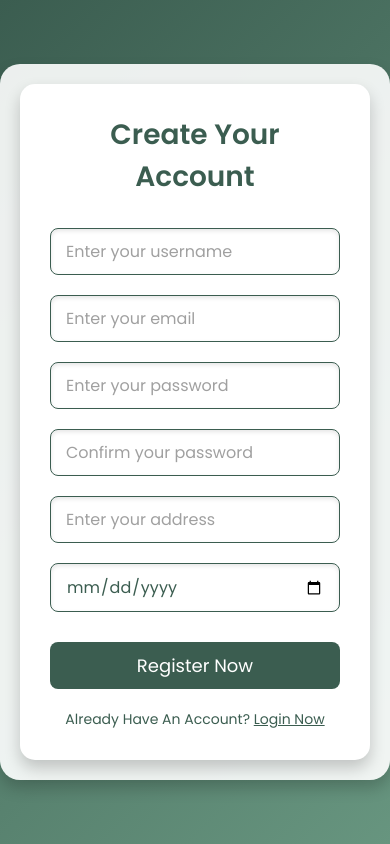
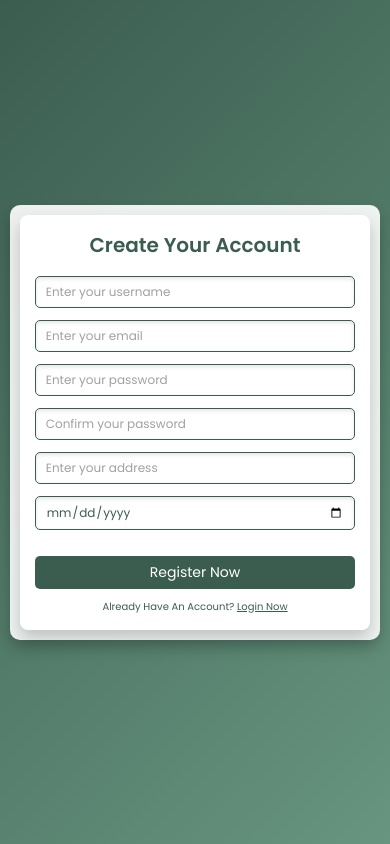
Before and after one commit to Leonis2005/Projekt_Furniture_Web, a PHP site: page /register.html in a window 390 px wide. Run offline with PHP 8.4, Linux system fonts and the light colour scheme; some libraries are stand-ins or nearby versions.

Commit message:
Register Form Responsive

```diff
--- a/css/register.css
+++ b/css/register.css
@@ -25,10 +25,10 @@ html {
 }
 
 .form-container {
-    width: 40rem; /* Reduced width */
-    padding: 2rem; /* Reduced padding */
+    width: 40rem;
+    padding: 2rem;
     background-color: rgba(255, 255, 255, 0.9);
-    border-radius: 2rem; /* Reduced border-radius */
+    border-radius: 2rem;
     box-shadow: 0 8px 16px rgba(0, 0, 0, 0.2);
     display: flex;
     align-items: center;
@@ -38,15 +38,15 @@ html {
 
 .form-container form {
     width: 100%;
-    padding: 3rem; /* Reduced padding */
+    padding: 3rem;
     background: #ffffff;
-    border-radius: 1.5rem; /* Reduced border-radius */
+    border-radius: 1.5rem;
     box-shadow: 0 8px 16px rgba(0, 0, 0, 0.2);
 }
 
 .form-container form h3 {
-    font-size: 2.8rem; /* Reduced font-size */
-    padding-bottom: 2rem; /* Reduced padding */
+    font-size: 2.8rem;
+    padding-bottom: 2rem;
     color: #3b5d50;
     text-align: center;
     font-weight: 600;
@@ -55,12 +55,12 @@ html {
 .form-container form .box {
     width: 100%;
     text-transform: none;
-    font-size: 1.6rem; /* Reduced font-size */
+    font-size: 1.6rem;
     color: #3b5d50;
-    padding: 1rem 1.5rem; /* Reduced padding */
+    padding: 1rem 1.5rem;
     border: 0.1rem solid #3b5d50;
-    margin: 1rem 0; /* Reduced margin */
-    border-radius: 0.8rem; /* Reduced border-radius */
+    margin: 1rem 0;
+    border-radius: 0.8rem;
     background: #ffffff;
     box-shadow: inset 0 2px 4px rgba(0, 0, 0, 0.1);
 }
@@ -71,12 +71,12 @@ html {
 
 .form-container form .btn {
     width: 100%;
-    padding: 1rem; /* Reduced padding */
-    font-size: 1.8rem; /* Reduced font-size */
+    padding: 1rem;
+    font-size: 1.8rem;
     color: #ffffff;
     background: #3b5d50;
     border: none;
-    border-radius: 0.8rem; /* Reduced border-radius */
+    border-radius: 0.8rem;
     transition: background 0.3s ease;
     margin-top: 2rem;
 }
@@ -87,8 +87,8 @@ html {
 }
 
 .form-container form p {
-    padding-top: 2rem; /* Reduced padding */
-    font-size: 1.4rem; /* Reduced font-size */
+    padding-top: 2rem;
+    font-size: 1.4rem;
     color: #3b5d50;
     text-align: center;
 }
@@ -108,3 +108,88 @@ html {
     margin-top: 0.5rem;
     font-size: 1.4rem;
 }
+
+
+
+
+
+
+@media (max-width: 768px) {
+    .form-container {
+        width: 90%;
+        padding: 1.5rem;
+        border-radius: 1.5rem;
+    }
+
+    .form-container form {
+        padding: 2rem;
+        border-radius: 1rem;
+    }
+
+    .form-container form h3 {
+        font-size: 2.4rem;
+        padding-bottom: 1.5rem;
+    }
+
+    .form-container form .box {
+        font-size: 1.4rem;
+        padding: 0.8rem 1.2rem;
+        margin: 0.8rem 0;
+        border-radius: 0.6rem;
+    }
+
+    .form-container form .btn {
+        font-size: 1.6rem;
+        padding: 0.8rem;
+        border-radius: 0.6rem;
+    }
+
+    .form-container form p {
+        font-size: 1.2rem;
+        padding-top: 1.5rem;
+    }
+
+    .error {
+        font-size: 1.2rem;
+    }
+}
+
+@media (max-width: 480px) {
+    .form-container {
+        width: 95%;
+        padding: 1rem;
+        border-radius: 1rem;
+    }
+
+    .form-container form {
+        padding: 1.5rem;
+        border-radius: 0.8rem;
+    }
+
+    .form-container form h3 {
+        font-size: 2rem;
+        padding-bottom: 1rem;
+    }
+
+    .form-container form .box {
+        font-size: 1.2rem;
+        padding: 0.6rem 1rem;
+        margin: 0.6rem 0;
+        border-radius: 0.5rem;
+    }
+
+    .form-container form .btn {
+        font-size: 1.4rem;
+        padding: 0.6rem;
+        border-radius: 0.5rem;
+    }
+
+    .form-container form p {
+        font-size: 1rem;
+        padding-top: 1rem;
+    }
+
+    .error {
+        font-size: 1rem;
+    }
+}
```
